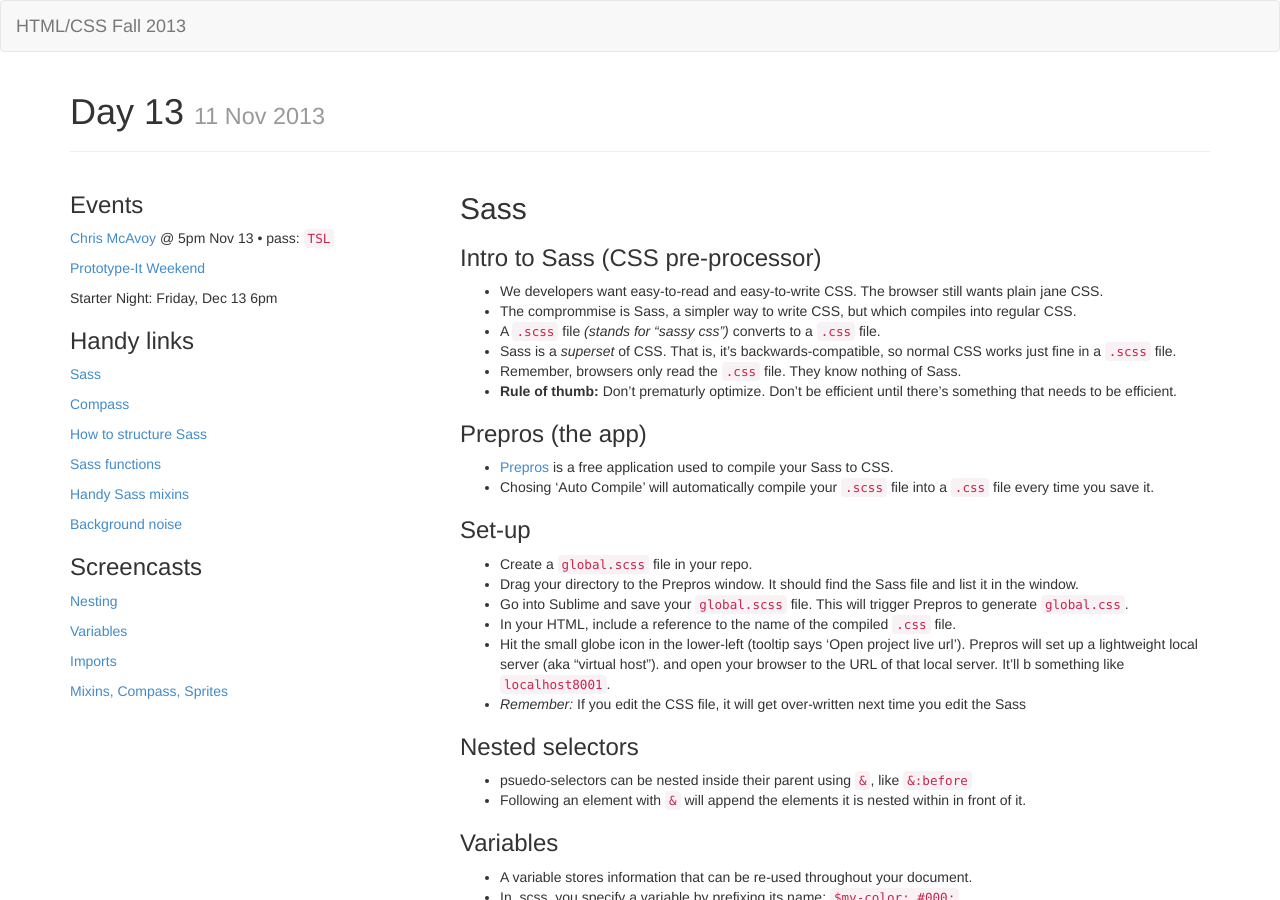
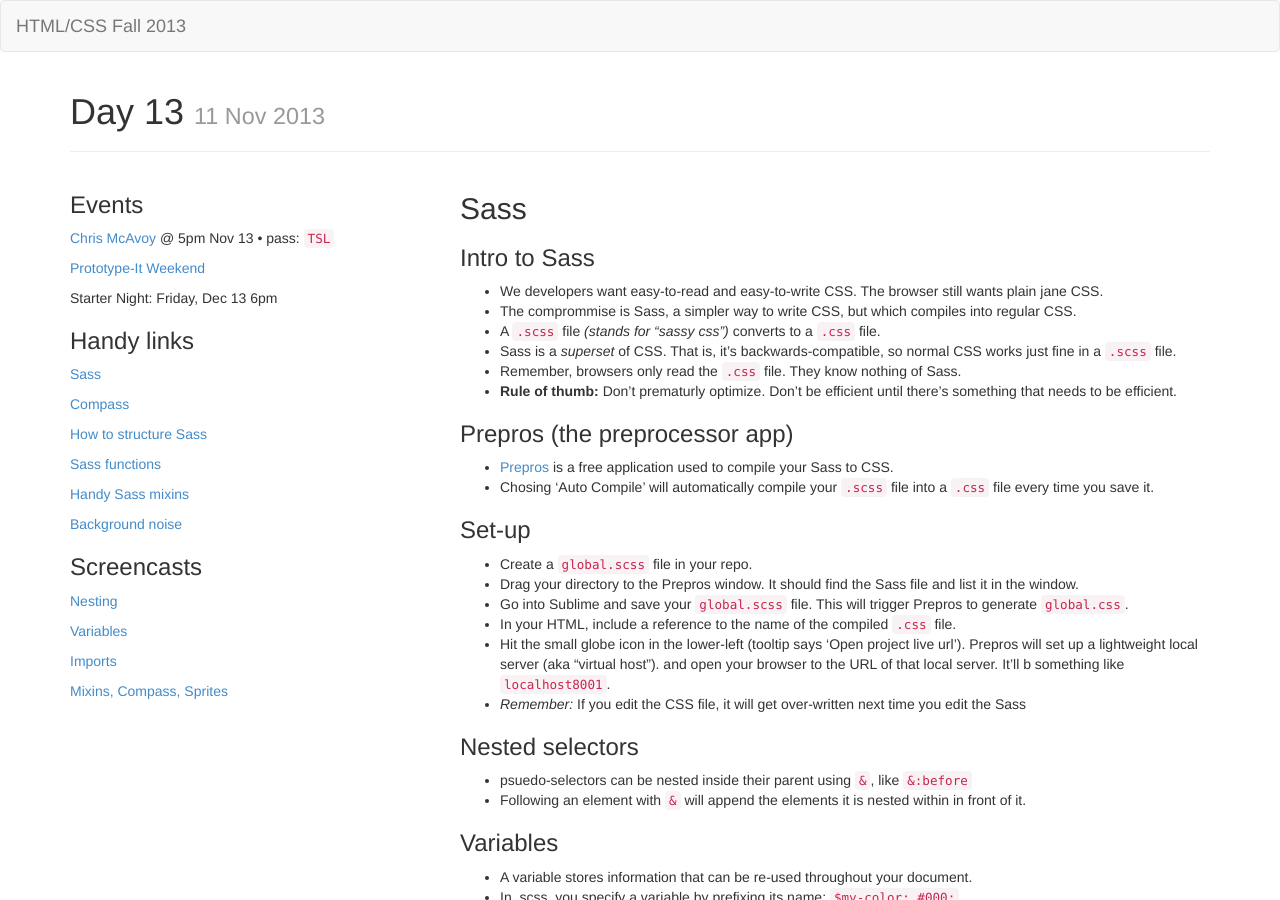
Before and after one commit to tsl-frontend/tsl-frontend.github.io, a Jekyll site: the page built from _posts/2013-11-11-13.md, in a window 1280 px wide and 900 px high. Built offline with Jekyll 4.4.1, drawn with Linux system fonts in a browser that asks for light colours; Markdown is read by kramdown in place of the engine named in the settings.

Commit message:
Clarificaiton.

```diff
--- a/_posts/2013-11-11-13.md
+++ b/_posts/2013-11-11-13.md
@@ -23,7 +23,7 @@ screencasts:
 
 ## Sass
 
-### Intro to Sass (CSS pre-processor)
+### Intro to Sass
 
 - We developers want easy-to-read and easy-to-write CSS. The browser still wants plain jane CSS.
 - The comprommise is Sass, a simpler way to write CSS, but which compiles into regular CSS.
@@ -32,7 +32,7 @@ screencasts:
 - Remember, browsers only read the `.css` file. They know nothing of Sass.
 - **Rule of thumb:** Don't prematurly optimize. Don't be efficient until there's something that needs to be efficient.
 
-### Prepros (the app)
+### Prepros (the preprocessor app)
 
 - [Prepros](http://alphapixels.com/prepros/) is a free application used to compile your Sass to CSS.
 - Chosing 'Auto Compile' will automatically compile your `.scss` file into a `.css` file every time you save it.
```
